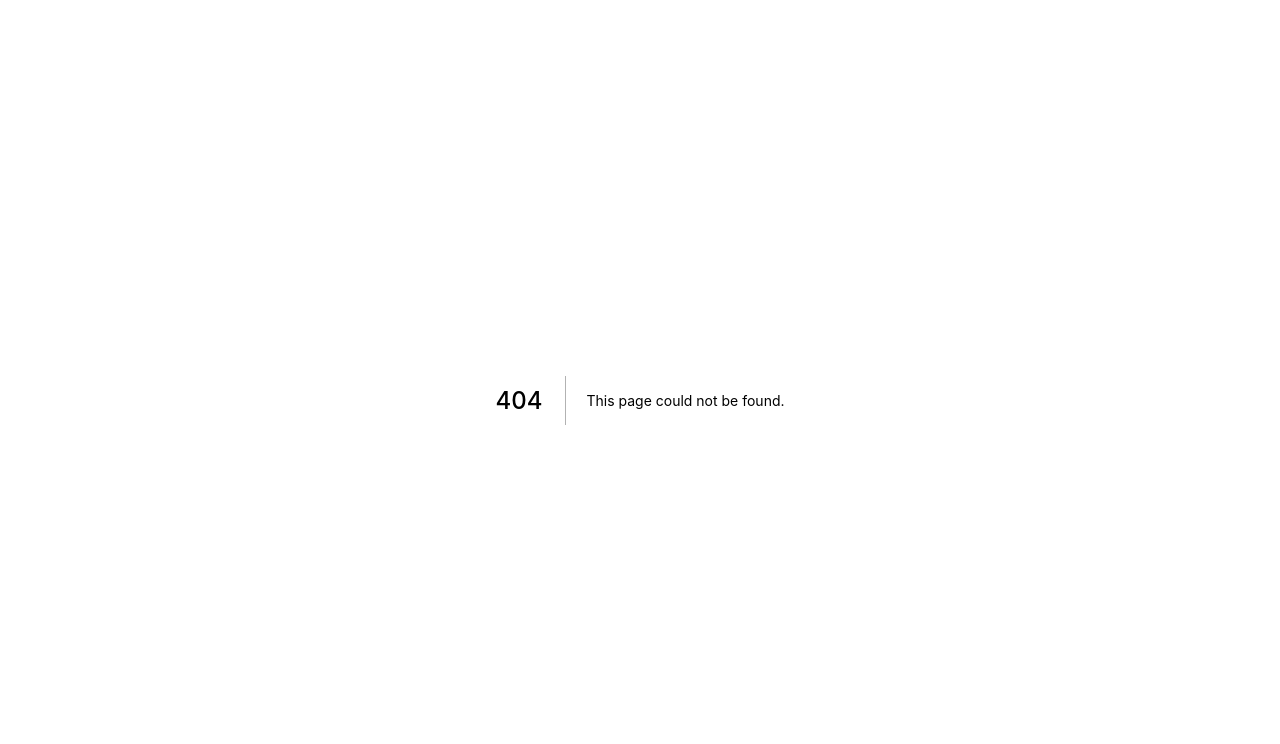
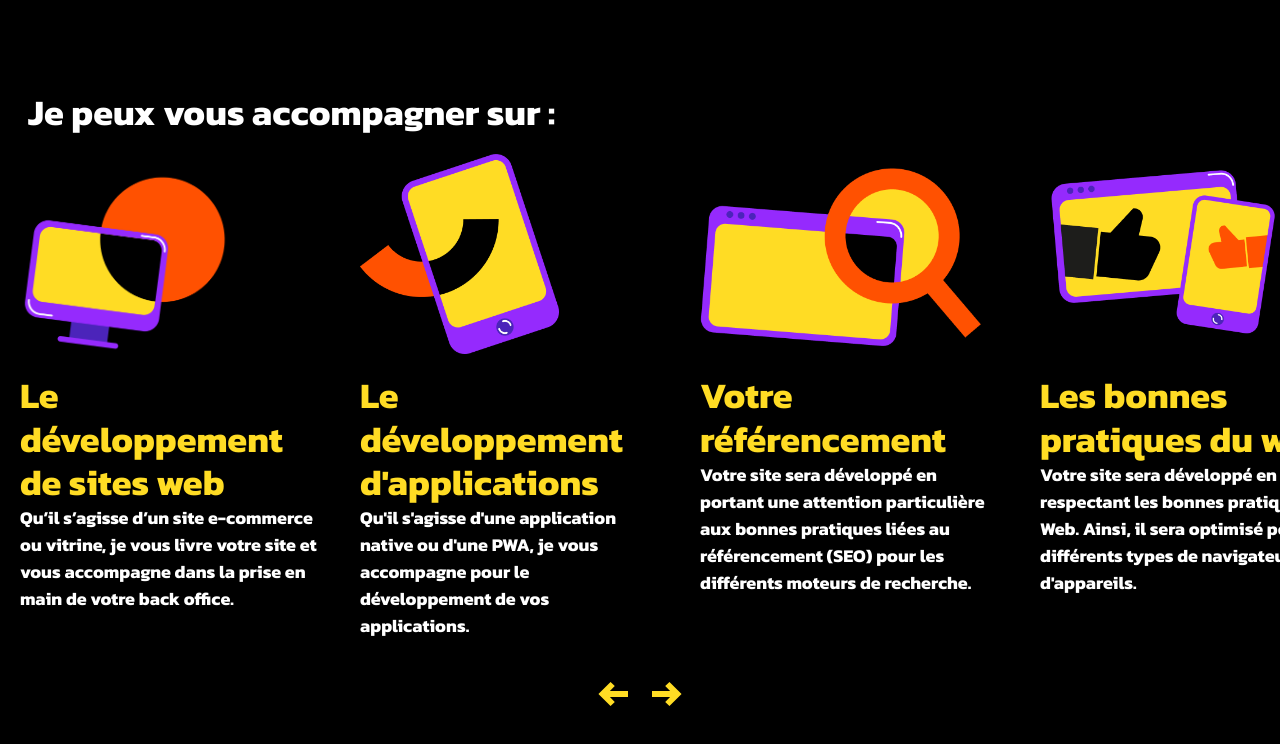
Before and after one commit to P1p0oo/eidlab-2022, a Next.js app: page /components/Services in a window 1280 px wide. Before the commit this address had no page. Shown: the top 744 px of the page. Built offline with nearby package versions, Linux system fonts and the light colour scheme.

Commit message:
Services section over

```diff
--- a/pages/components/Intro.jsx
+++ b/pages/components/Intro.jsx
@@ -28,6 +28,7 @@ const Intro = () => {
         position={"absolute"}
         height={35}
         width={40}
+        fill={"brand.body"}
       />
     </Flex>
   );
--- /dev/null
+++ b/pages/components/Service.jsx
@@ -0,0 +1,23 @@
+import { Flex, Heading, Image, Text } from "@chakra-ui/react";
+
+const Service = ({ image, title, text }) => {
+  return (
+    <Flex direction={"column"} width={300} m={5}>
+      <Image
+        src={image}
+        alt='service-image'
+        height={200}
+        width={"fit-content"}
+        mb={5}
+      />
+      <Heading as={"h3"} color={"brand.secondary"}>
+        {title}
+      </Heading>
+      <Text fontSize={"lg"} fontWeight={"semibold"}>
+        {text}
+      </Text>
+    </Flex>
+  );
+};
+
+export default Service;
--- /dev/null
+++ b/pages/components/Services.jsx
@@ -0,0 +1,78 @@
+import { Flex, Heading } from "@chakra-ui/react";
+import Arrow from "../svg/Arrow";
+import Service from "./Service";
+
+const Services = () => {
+  return (
+    <Flex
+      bg={"brand.body"}
+      height={"100vh"}
+      width={"100%"}
+      direction={"column"}
+      color={"brand.bodyInvert"}
+      justifyContent={"center"}
+    >
+      <Heading as='h2' size={"xl"} width={"80%"} ml={7}>
+        Je peux vous accompagner sur :
+      </Heading>
+      <Flex overflowX={"scroll"}>
+        <Flex width={"600%"}>
+          <Service
+            image={"/images/website.png"}
+            title={"Le développement de sites web"}
+            text={
+              "Qu’il s’agisse d’un site e-commerce ou vitrine, je vous livre votre site et vous accompagne dans la prise en main de votre back office."
+            }
+          ></Service>
+          <Service
+            image={"/images/app.png"}
+            title={"Le développement d'applications"}
+            text={
+              "Qu'il s'agisse d'une application native ou d'une PWA, je vous accompagne pour le développement de vos applications."
+            }
+          ></Service>
+          <Service
+            image={"/images/ref.png"}
+            title={"Votre référencement"}
+            text={
+              "Votre site sera développé en portant une attention particulière aux bonnes pratiques liées au référencement (SEO) pour les différents moteurs de recherche."
+            }
+          ></Service>
+          <Service
+            image={"/images/tips.png"}
+            title={"Les bonnes pratiques du web"}
+            text={
+              "Votre site sera développé en respectant les bonnes pratiques du Web. Ainsi, il sera optimisé pour les différents types de navigateurs et d'appareils."
+            }
+          ></Service>
+          <Service
+            image={"/images/host.png"}
+            title={"Votre hébergement"}
+            text={
+              "Afin d'obtenir les meilleurs performances pour votre site Web, ce dernier sera hebergé sur un serveur dédié, puissant et supportant la montée en charge."
+            }
+          ></Service>
+          <Service
+            image={"/images/maintenance.png"}
+            title={"Votre maintenance"}
+            text={
+              "Afin de vous garantir un site Web performant dans le temps, je vous accompagne dans la maintenance de ce dernier. En effet, un site à jour est un site en bonne santé."
+            }
+          ></Service>
+        </Flex>
+      </Flex>
+      <Flex justifyContent={"center"} mt={"5"}>
+        <Arrow
+          width={30}
+          height={30}
+          fill={"brand.secondary"}
+          transform={"rotate(180deg)"}
+          mr={3}
+        ></Arrow>
+        <Arrow ml={3} width={30} height={30} fill={"brand.secondary"}></Arrow>
+      </Flex>
+    </Flex>
+  );
+};
+
+export default Services;
--- a/pages/components/Team.jsx
+++ b/pages/components/Team.jsx
@@ -8,10 +8,11 @@ const Team = () => {
       width={"100%"}
       direction={"column"}
       justifyContent={"end"}
+      overflowX={"scroll"}
     >
       <Flex
         justifyContent={"space-around"}
-        width={"700%"}
+        width={"350%"}
         borderTop={"1px solid"}
         borderBottom={"1px solid"}
         borderTopColor={"brand.bodyInvert"}
--- a/pages/index.js
+++ b/pages/index.js
@@ -4,6 +4,7 @@ import Head from "next/head";
 import Header from "./components/Header";
 import Intro from "./components/Intro";
 import Pieces from "./components/Pieces";
+import Services from "./components/Services";
 import Team from "./components/Team";
 
 export default function Home() {
@@ -21,6 +22,7 @@ export default function Home() {
       <Header></Header>
       <Intro></Intro>
       <Team></Team>
+      <Services></Services>
     </Box>
   );
 }
--- a/pages/svg/Arrow.jsx
+++ b/pages/svg/Arrow.jsx
@@ -1,6 +1,6 @@
 import { Icon } from "@chakra-ui/icons";
 
-const Arrow = ({ transform, mt, position, width, height }) => {
+const Arrow = ({ transform, mt, mr, ml, position, width, height, fill }) => {
   return (
     <Icon
       viewBox='0 0 45 38'
@@ -9,7 +9,9 @@ const Arrow = ({ transform, mt, position, width, height }) => {
       position={position}
       width={width}
       height={height}
-      fill={"brand.body"}
+      fill={fill}
+      mr={mr}
+      ml={ml}
     >
       <path d='M19.818 7.18232L26.182 0.818359L44.364 19.0003L26.182 37.1823L19.818 30.8184L27.136 23.5003H0V14.5003H27.136L19.818 7.18232Z' />
     </Icon>
```
Also changed, not shown: public/images/maintenance.png (renamed from public/images/maintenace.png).
